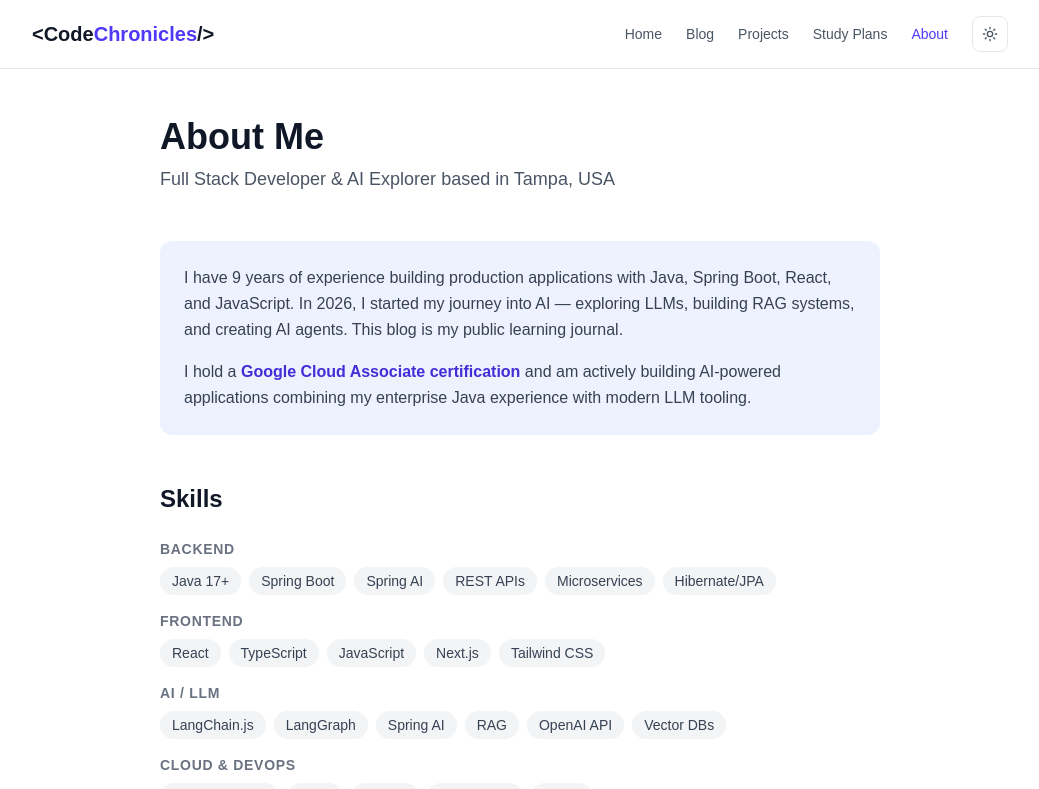
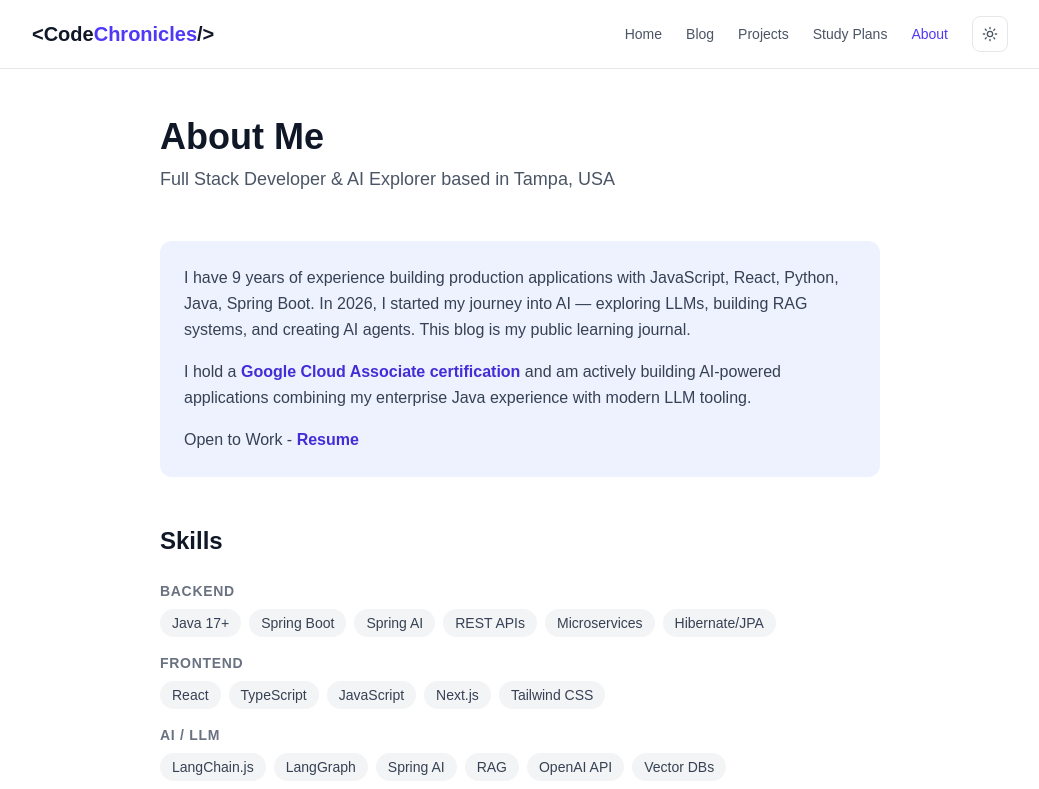
Before and after one commit to ravikishorethella/code-chronicles, a Next.js app: page /about in a window 1280 px wide. Shown: the top 789 px of the page, without its empty margins (120-1159 px from the left). Built offline with nearby package versions, Linux system fonts and the light colour scheme.

Commit message:
add resume file

```diff
--- a/app/about/page.tsx
+++ b/app/about/page.tsx
@@ -47,7 +47,7 @@ export default function AboutPage() {
       <section className="mb-12">
         <div className="rounded-xl bg-indigo-50 p-6 dark:bg-indigo-900/20">
           <p className="leading-relaxed text-gray-700 dark:text-gray-300">
-            I have 9 years of experience building production applications with Java, Spring Boot, React, and JavaScript.
+            I have 9 years of experience building production applications with JavaScript, React, Python, Java, Spring Boot.
             In 2026, I started my journey into AI — exploring LLMs, building RAG systems, and creating AI agents.
             This blog is my public learning journal.
           </p>
@@ -57,6 +57,9 @@ export default function AboutPage() {
               Google Cloud Associate certification
             </span>{" "}
             and am actively building AI-powered applications combining my enterprise Java experience with modern LLM tooling.
+          </p>
+          <p className="mt-4 leading-relaxed text-gray-700 dark:text-gray-300">
+            Open to Work - <a href="/Ravi_Kishore_Thella_resume.pdf" className="font-semibold text-indigo-700 hover:underline dark:text-indigo-400">Resume</a>
           </p>
         </div>
       </section>
--- a/site.config.ts
+++ b/site.config.ts
@@ -7,7 +7,7 @@ const siteConfig = {
   author: {
     name: "Ravi Kishore Thella", // TODO: Replace with your name
     role: "Full Stack Developer & AI Explorer",
-    bio: "9 years of building production apps with Java, Spring Boot, React & JavaScript. Now exploring AI agents, LLMs, RAG, and LangChain. Learning in public.",
+    bio: "9 years of building production apps with JavaScript, React, Python, Java, Spring Boot. Now exploring AI agents, LLMs, RAG, and LangChain. Learning in public.",
     location: "Tampa, USA", // TODO: Replace
     email: "ravikthella@outlook.com", // TODO: Replace
     github: "https://github.com/ravikishorethella", // TODO: Replace
```
Also changed, not shown: 1 other file (tests, documents, lock files or other folders).
